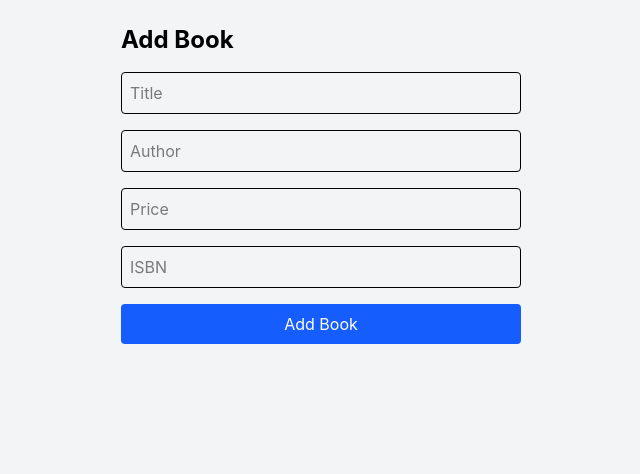
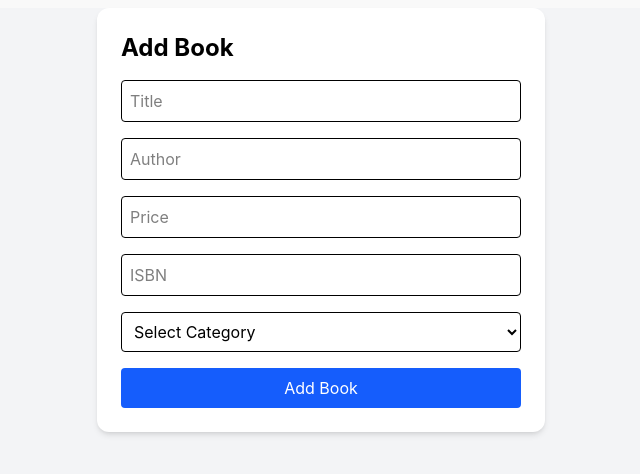
Before and after one commit to danish0313/books, a React (Vite) app in the folder book/: page /#/add in a window 1280 px wide. Shown: the top 474 px of the page, without its empty margins (319-959 px from the left). Built offline with nearby package versions, Linux system fonts and the light colour scheme.

Commit message:
fix the issue of addBook.tsx

```diff
--- a/book/src/App.tsx
+++ b/book/src/App.tsx
@@ -8,7 +8,6 @@ import { mockBooks } from "./data/books";
 
 export default function App() {
   const [books, setBooks] = useState<Book[]>(mockBooks);
-
 
   // This function is passed to AddBook
   const addBook = (book: Book) => {
--- a/book/src/components/BookCard.tsx
+++ b/book/src/components/BookCard.tsx
@@ -7,16 +7,33 @@ interface Props {
 
 export default function BookCard({ book }: Props) {
   return (
-    <Link to={`/book/${book.id}`}>
-      <div className="bg-white shadow-md rounded-xl p-4 hover:shadow-lg transition">
-        <img
-          src={book.coverImage}
-          alt={book.title}
-          className="h-48 w-full object-cover rounded-md"
-        />
-        <h2 className="mt-2 font-semibold text-lg">{book.title}</h2>
+    <Link to={`/book/${book.id}`} className="block group">
+      <div
+        className="
+          bg-white rounded-xl p-4
+          shadow-md
+          transform transition-all duration-300 ease-out
+          hover:-translate-y-2 hover:scale-[1.03] hover:shadow-2xl
+        "
+      >
+        <div className="overflow-hidden rounded-md">
+          <img
+            src={book.coverImage}
+            alt={book.title}
+            className="
+              h-48 w-full object-cover
+              transition-transform duration-300
+              group-hover:scale-110
+            "
+          />
+        </div>
+
+        <h2 className="mt-3 font-semibold text-lg transition-colors duration-300 group-hover:text-blue-600">
+          {book.title}
+        </h2>
+
         <p className="text-sm text-gray-600">{book.author}</p>
-        <p className="text-sm mt-1">€ {book.price}</p>
+        <p className="text-sm mt-1 font-medium">€ {book.price}</p>
         <p className="text-xs text-gray-400">ISBN: {book.isbn}</p>
       </div>
     </Link>
--- a/book/src/index.css
+++ b/book/src/index.css
@@ -12,8 +12,3 @@ body {
   display: flex;
   overflow-x: hidden;
 }
-
-a {
-  text-decoration: none;
-  color: inherit;
-}
--- a/book/src/pages/AddBook.tsx
+++ b/book/src/pages/AddBook.tsx
@@ -1,4 +1,3 @@
-
 import { useState } from "react";
 import { useNavigate } from "react-router-dom";
 import { type Book } from "../types/book";
@@ -14,9 +13,37 @@ export default function AddBook({ addBook }: Props) {
   const [author, setAuthor] = useState("");
   const [price, setPrice] = useState("");
   const [isbn, setIsbn] = useState("");
+  const [category, setCategory] = useState("");
+  const [errors, setErrors] = useState<Record<string, string>>({});
+
+  const validate = () => {
+    const newErrors: Record<string, string> = {};
+
+    if (!title.trim()) newErrors.title = "Title is required";
+    if (!author.trim()) newErrors.author = "Author is required";
+
+    if (!price) {
+      newErrors.price = "Price is required";
+    } else if (Number(price) <= 0) {
+      newErrors.price = "Price must be greater than 0";
+    }
+
+    if (!isbn.trim()) {
+      newErrors.isbn = "ISBN is required";
+    } else if (isbn.length < 10) {
+      newErrors.isbn = "ISBN must be at least 10 characters";
+    }
+
+    if (!category) newErrors.category = "Category is required";
+
+    setErrors(newErrors);
+    return Object.keys(newErrors).length === 0;
+  };
 
   const handleSubmit = (e: React.FormEvent) => {
     e.preventDefault();
+
+    if (!validate()) return;
 
     const newBook: Book = {
       id: Date.now().toString(),
@@ -24,57 +51,108 @@ export default function AddBook({ addBook }: Props) {
       author,
       price: Number(price),
       isbn,
+      category,
       coverImage: "https://placehold.co/600x400/000000/FFF",
-      category: "General",
       rating: 3,
     };
 
-    if(newBook) {
     addBook(newBook);
-    }
     navigate("/");
   };
 
   return (
-    <div className="max-w-md mx-auto p-6">
+    <div className="max-w-md mx-auto p-6 bg-white rounded-xl shadow-md mt-2">
       <h1 className="text-2xl font-bold mb-4">Add Book</h1>
 
       <form onSubmit={handleSubmit} className="space-y-4">
+
+        {/* Title */}
+        <div>
           <input
-          className="w-full border p-2 rounded"
+            className={`w-full border p-2 rounded ${
+              errors.title ? "border-red-500" : ""
+            }`}
             placeholder="Title"
             value={title}
             onChange={(e) => setTitle(e.target.value)}
-          required
           />
+          {errors.title && (
+            <p className="text-red-500 text-sm">{errors.title}</p>
+          )}
+        </div>
 
+        {/* Author */}
+        <div>
           <input
-          className="w-full border p-2 rounded"
+            className={`w-full border p-2 rounded ${
+              errors.author ? "border-red-500" : ""
+            }`}
             placeholder="Author"
             value={author}
             onChange={(e) => setAuthor(e.target.value)}
-          required
           />
+          {errors.author && (
+            <p className="text-red-500 text-sm">{errors.author}</p>
+          )}
+        </div>
 
+        {/* Price */}
+        <div>
           <input
             type="number"
-          className="w-full border p-2 rounded"
+            className={`w-full border p-2 rounded ${
+              errors.price ? "border-red-500" : ""
+            }`}
             placeholder="Price"
             value={price}
             onChange={(e) => setPrice(e.target.value)}
-          required
           />
+          {errors.price && (
+            <p className="text-red-500 text-sm">{errors.price}</p>
+          )}
+        </div>
 
+        {/* ISBN */}
+        <div>
           <input
-          className="w-full border p-2 rounded"
+            className={`w-full border p-2 rounded ${
+              errors.isbn ? "border-red-500" : ""
+            }`}
             placeholder="ISBN"
             value={isbn}
             onChange={(e) => setIsbn(e.target.value)}
           />
+          {errors.isbn && (
+            <p className="text-red-500 text-sm">{errors.isbn}</p>
+          )}
+        </div>
+
+        {/* Category */}
+        <div>
+          <select
+            className={`w-full border p-2 rounded ${
+              errors.category ? "border-red-500" : ""
+            }`}
+            value={category}
+            onChange={(e) => setCategory(e.target.value)}
+          >
+            <option value="">Select Category</option>
+            <option value="Fiction">Fiction</option>
+            <option value="Non-Fiction">Non-Fiction</option>
+            <option value="Science">Science</option>
+            <option value="Technology">Technology</option>
+            <option value="Business">Business</option>
+            <option value="General">General</option>
+          </select>
+          {errors.category && (
+            <p className="text-red-500 text-sm">{errors.category}</p>
+          )}
+        </div>
 
         <button
           type="submit"
-          className="w-full bg-blue-600 text-white p-2 rounded hover:bg-blue-700"
+          className="w-full bg-blue-600 text-white p-2 rounded
+                     hover:bg-blue-700 transition duration-300"
         >
           Add Book
         </button>
--- a/book/src/pages/Home.tsx
+++ b/book/src/pages/Home.tsx
@@ -18,26 +18,49 @@ export default function Home(props: { books: Book[] }) {
     setSearch(value);
     setLoading(true);
     setTimeout(() => setLoading(false), 600); // Simulate loading delay
-  }
+  };
 
   const displayedBooks = loading ? (
     <div className="flex justify-center items-center h-40 w-full">
       <div className="w-10 h-10 border-4 border-blue-500 border-t-transparent rounded-full animate-spin"></div>
     </div>
-    ) : (filteredBooks.map((book) => (<BookCard key={book.id} book={book} />)));
+  ) : (
+    filteredBooks.map((book) => (
+      <BookCard key={book.id} book={book} />
+    ))
+  );
 
   return (
     <div className="container mx-auto p-6 flex flex-col items-center">
-      <h1 className="text-3xl font-bold mb-6">Book Manager</h1>
+      <div className="text-center mb-8">
+        <h1 className="text-4xl font-bold tracking-tight text-gray-800">
+          Book Manager
+        </h1>
+        <div className="w-24 h-1 mx-auto mt-2 rounded-full bg-gradient-to-r from-blue-500 to-indigo-500"></div>
+      </div>
 
       <SearchBar value={search} onChange={handleSearchChange} />
-      <Link to="/add" className="bg-blue-300 text-white px-4 py-2 rounded hover:bg-blue-400 mb-4">
-       Add New Book
+
+      <Link
+        to="/add"
+        className="
+          inline-block
+          bg-blue-300 text-black font-semibold
+          px-4 py-2 rounded mb-6
+          transition-all duration-300 ease-out
+          hover:bg-blue-400
+          hover:text-white
+          hover:-translate-y-1
+          hover:scale-105
+          hover:shadow-lg
+          active:scale-95
+        "
+      >
+        Add New Book
       </Link>
 
-
       {filteredBooks.length === 0 ? (
-        <p className="text-gray-500">No books found.</p>
+        <p className="text-gray-500">No books found...</p>
       ) : (
         <div className="flex flex-wrap justify-center gap-6">
           {displayedBooks}
```
Also changed, not shown: 1 other file (tests, documents, lock files or other folders). Lines whose indentation alone changed are shown as unchanged.
